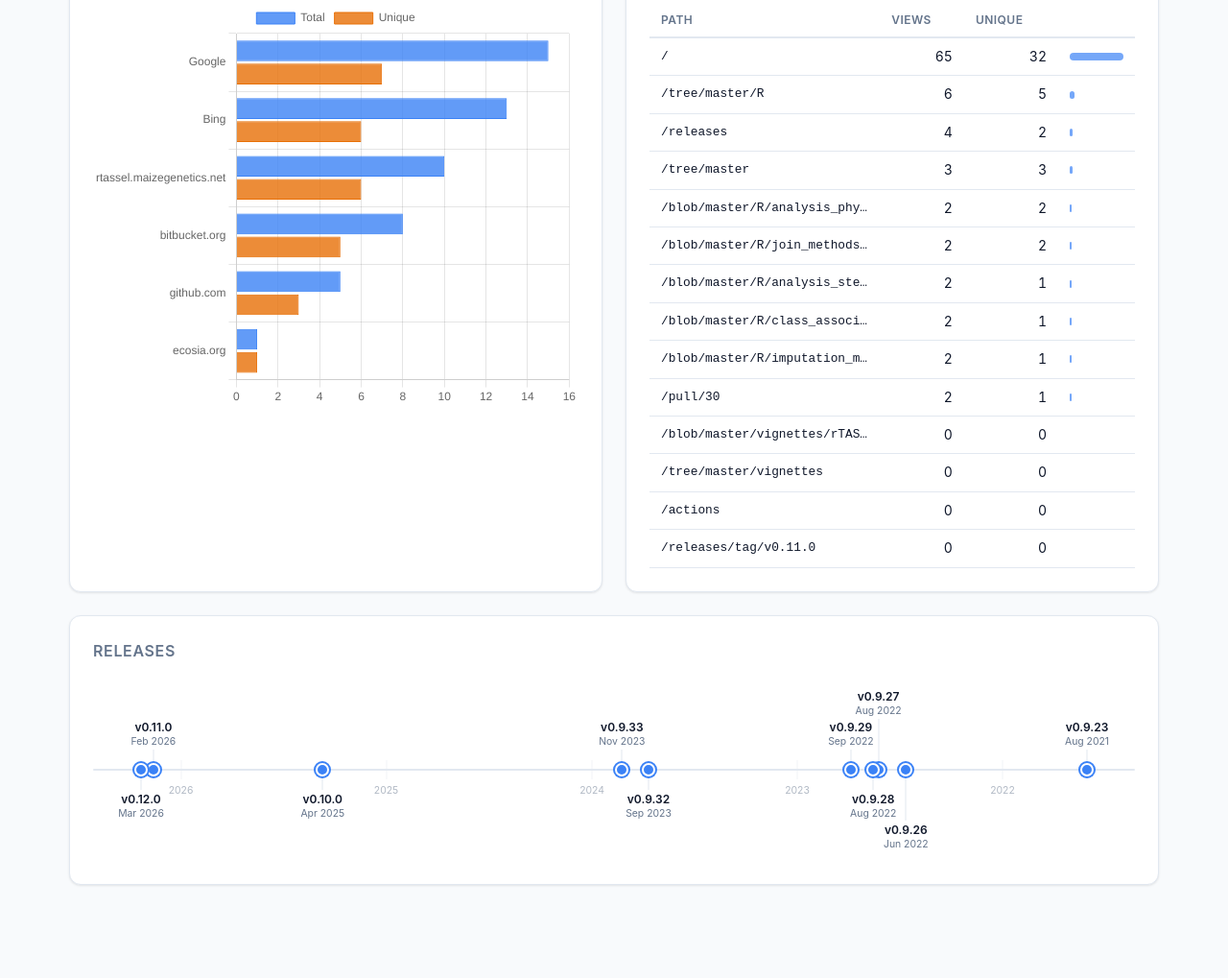
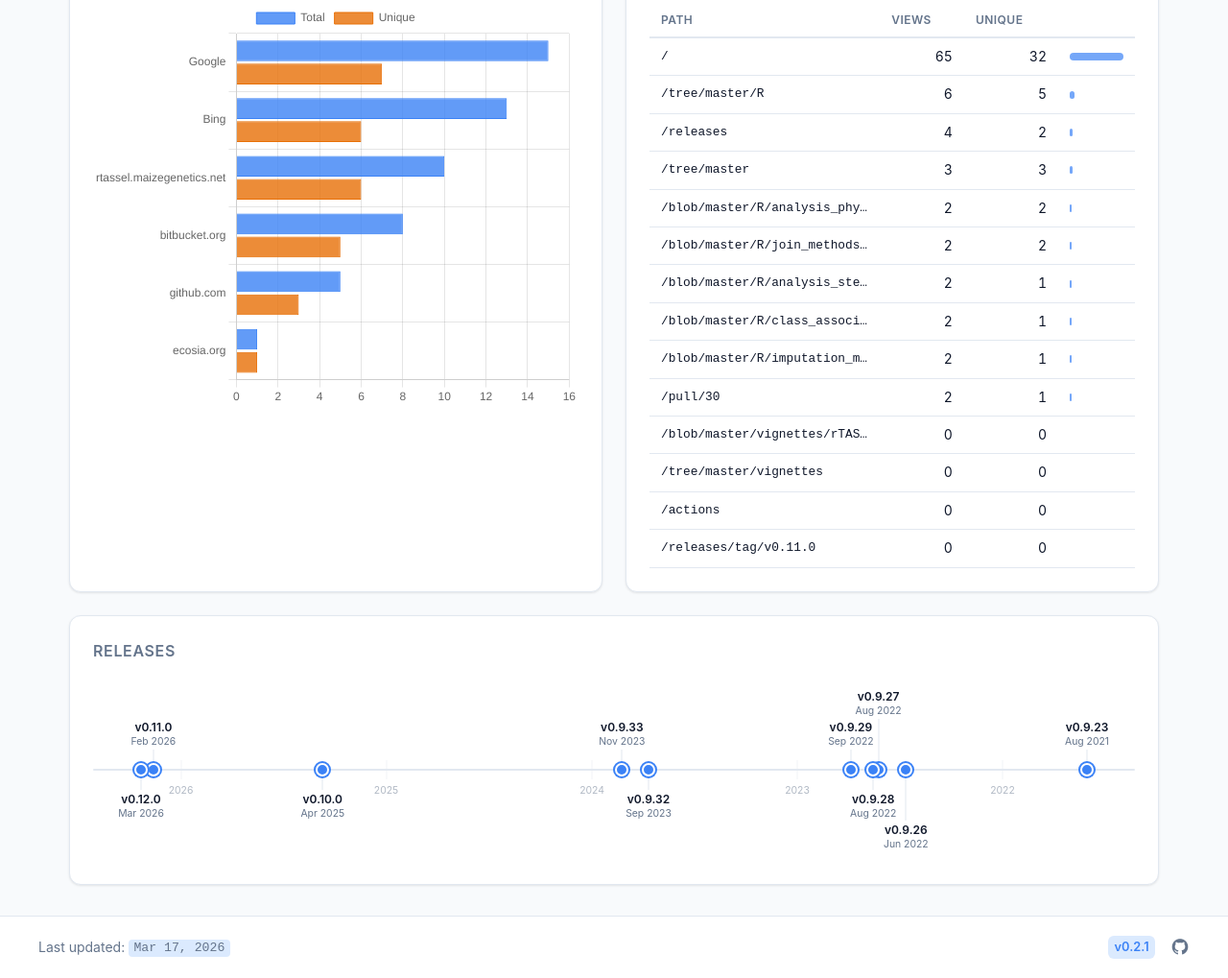
Before and after one commit to btmonier/rtassel_insights, a website built with Vite: page dashboard/index.html in a window 1280 px wide. Shown: the part 1083-2102 px from the top of the page at 96% size. Before the commit the page ends 2037 px from the top, so only its background shows below. Built offline with nearby package versions, Linux system fonts and the light colour scheme.

Commit message:
Add footer with links

```diff
--- a/dashboard/index.html
+++ b/dashboard/index.html
@@ -5,10 +5,12 @@
     <meta name="viewport" content="width=device-width, initial-scale=1.0" />
     <link rel="icon" type="image/svg+xml" href="/favicon.svg" />
     <title>rTASSEL Insights</title>
-    <link rel="stylesheet" href="https://fonts.googleapis.com/css2?family=Material+Symbols+Outlined:opsz,wght,FILL,GRAD@20..48,100..700,0..1,-50..200&icon_names=call_split,content_copy,error_outline,star,trending_up,visibility" />
+    <link rel="stylesheet" href="https://fonts.googleapis.com/css2?family=Material+Symbols+Outlined:opsz,wght,FILL,GRAD@20..48,100..700,0..1,-50..200&icon_names=call_split,content_copy,dark_mode,error_outline,light_mode,star,trending_up,visibility" />
+    <link rel="stylesheet" href="https://cdn.jsdelivr.net/npm/@mdi/font@7.4.47/css/materialdesignicons.min.css" />
     <link rel="stylesheet" href="/src/styles.css" />
   </head>
   <body>
+    <div class="header-top-bar" id="header-top-bar"></div>
     <header id="dashboard-header"></header>
     <div id="summary-stats" class="summary-row"></div>
     <main class="dashboard-grid">
@@ -85,6 +87,7 @@
         <div id="releases-timeline"></div>
       </section>
     </main>
+    <footer id="dashboard-footer"></footer>
     <script type="module" src="/src/main.ts"></script>
   </body>
 </html>
--- /dev/null
+++ b/dashboard/src/components/footer.ts
@@ -0,0 +1,25 @@
+const DASHBOARD_SOURCE_URL = "https://github.com/btmonier/rtassel_insights";
+
+export function renderFooter(
+  container: HTMLElement,
+  collectedAt: string,
+  version: string,
+): void {
+  const collected = new Date(collectedAt).toLocaleDateString("en-US", {
+    year: "numeric",
+    month: "short",
+    day: "numeric",
+  });
+
+  container.innerHTML = `
+    <div class="footer-inner">
+      <p class="footer-text">Last updated: <code>${collected}</code></p>
+      <div class="footer-right">
+        <span class="version-badge">v${version}</span>
+        <a href="${DASHBOARD_SOURCE_URL}" target="_blank" rel="noopener noreferrer" class="footer-link" title="View source code">
+          <span class="mdi mdi-github"></span>
+        </a>
+      </div>
+    </div>
+  `;
+}
```
